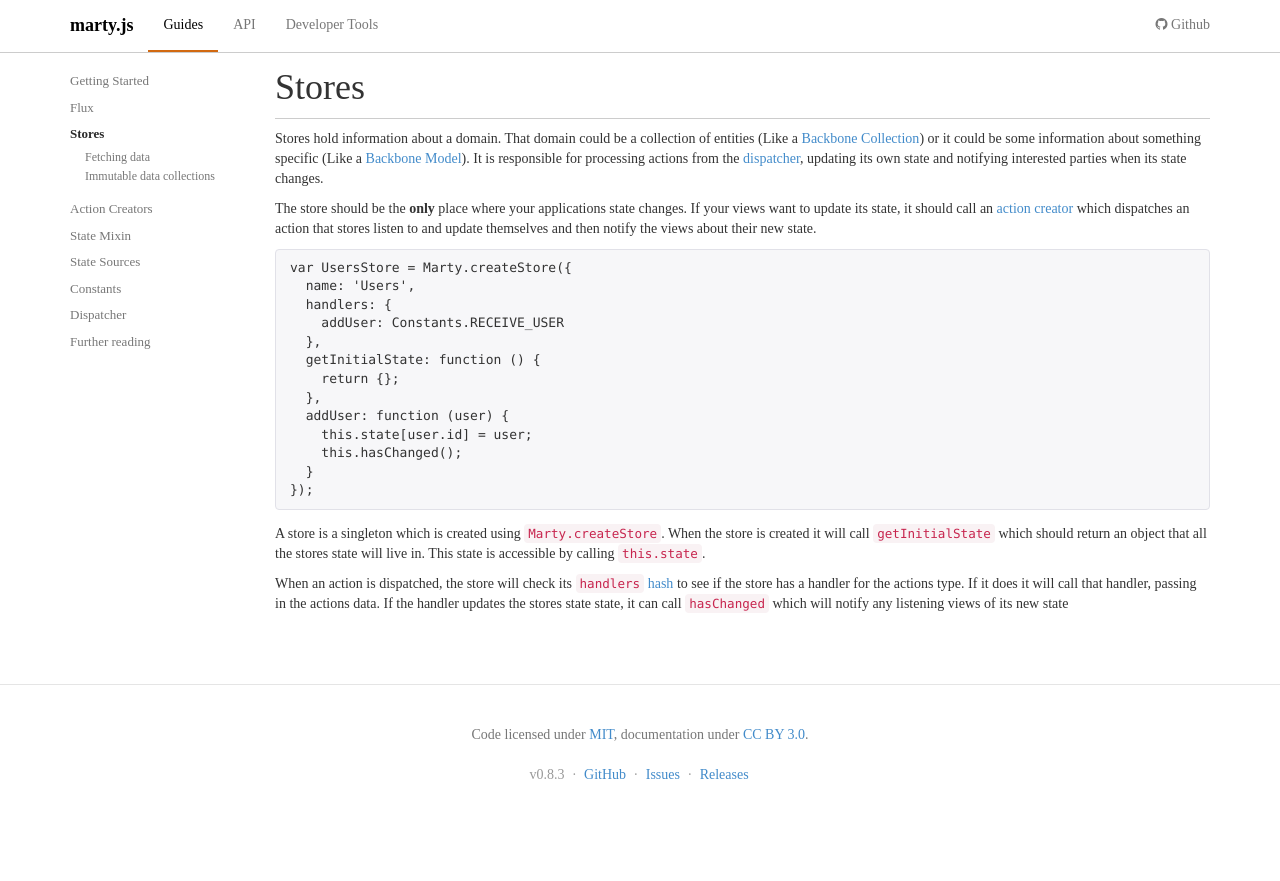
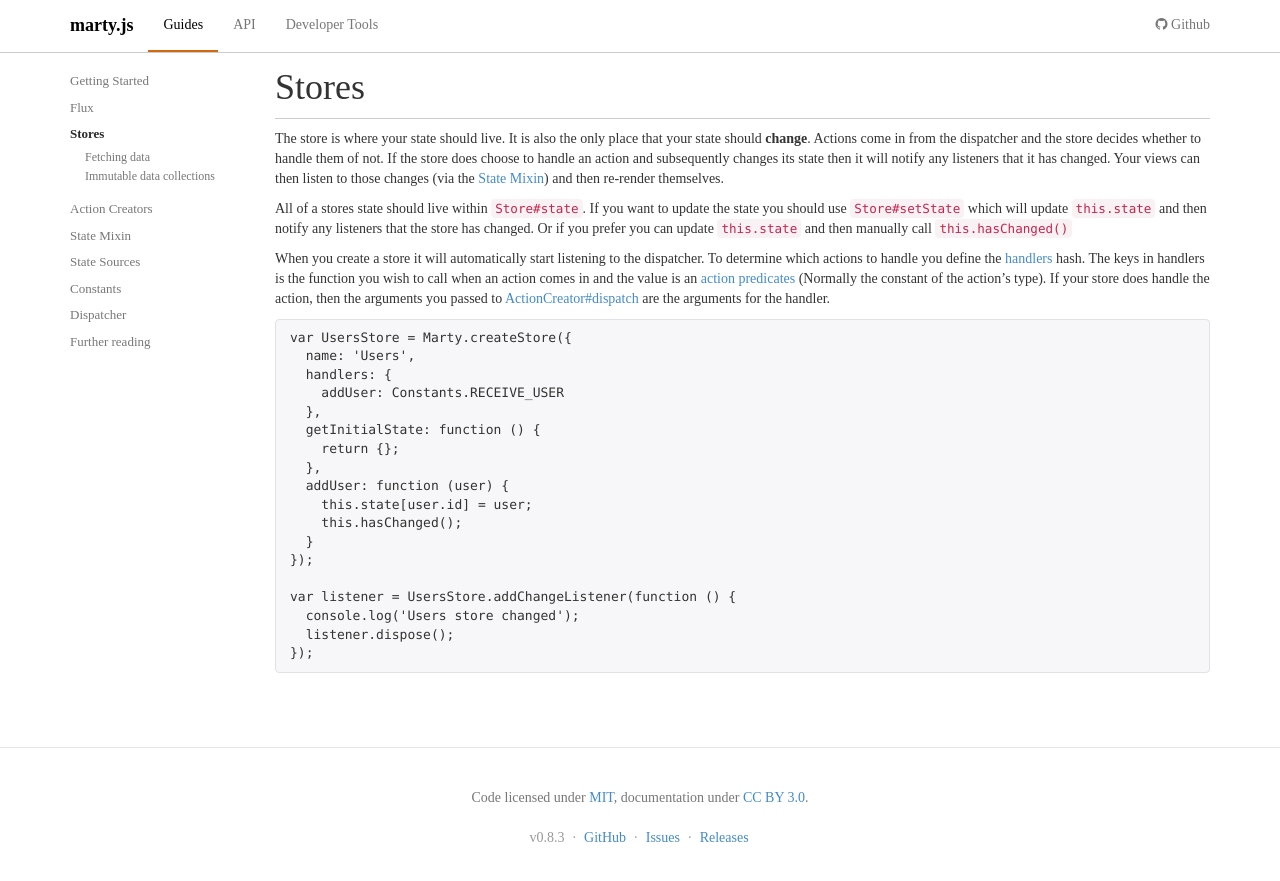
Before and after one commit to alsuper114/marty, a Jekyll site: the page built from docs/_guides/stores/index.md, in a window 1280 px wide. Shown: the top 881 px of the page. Built offline with Jekyll 4.4.1, drawn with Linux system fonts in a browser that asks for light colours; nearby versions of some CDN libraries; library files that are not in the unit come from our copies; Markdown is read by kramdown in place of the engine named in the settings.

Commit message:
Update store docs

```diff
--- a/docs/_guides/stores/index.md
+++ b/docs/_guides/stores/index.md
@@ -5,9 +5,11 @@ id: stores
 section: Stores
 ---
 
-Stores hold information about a domain. That domain could be a collection of entities (Like a [Backbone Collection](http://backbonejs.org/#Collection)) or it could be some information about something specific (Like a [Backbone Model](http://backbonejs.org/#Model)). It is responsible for processing actions from the [dispatcher](/guides/dispatcher/index.html), updating its own state and notifying interested parties when its state changes.
+The store is where your state should live. It is also the only place that your state should **change**. Actions come in from the dispatcher and the store  decides whether to handle them of not. If the store does choose to handle an action and subsequently changes its state then it will notify any listeners that it has changed. Your views can then listen to those changes (via the [State Mixin](/guides/state-mixin)) and then re-render themselves.
 
-The store should be the **only** place where your applications state changes. If your views want to update its state, it should call an [action creator](/guides/action-creators/index.html) which dispatches an action that stores listen to and update themselves and then notify the views about their new state.
+All of a stores state should live within ``Store#state``. If you want to update the state you should use ``Store#setState`` which will update ``this.state`` and then notify any listeners that the store has changed. Or if you prefer you can update ``this.state`` and then manually call ``this.hasChanged()``
+
+When you create a store it will automatically start listening to the dispatcher. To determine which actions to handle you define the [handlers](/api/stores/#handlers) hash. The keys in handlers is the function you wish to call when an action comes in and the value is an [action predicates](/api/stores/#action-predicates) (Normally the constant of the action's type). If your store does handle the action, then the arguments you passed to [ActionCreator#dispatch](/api/action-creators/index.html#dispatch) are the arguments for the handler.
 
 {% highlight js %}
 var UsersStore = Marty.createStore({
@@ -23,8 +25,9 @@ var UsersStore = Marty.createStore({
     this.hasChanged();
   }
 });
+
+var listener = UsersStore.addChangeListener(function () {
+  console.log('Users store changed');
+  listener.dispose();
+});
 {% endhighlight %}
-
-A store is a singleton which is created using [<code>Marty.createStore</code>](/api/stores/index.html#createStore). When the store is created it will call [<code>getInitialState</code>](/api/stores/index.html#getInitialState) which should return an object that all the stores state will live in. This state is accessible by calling <code>this.state</code>.
-
-When an action is dispatched, the store will check its [``handlers`` hash](/api/stores/index.html#handlers) to see if the store has a handler for the actions type. If it does it will call that handler, passing in the actions data. If the handler updates the stores state state, it can call [<code>hasChanged</code>](/api/stores/index.html#hasChanged) which will notify any listening views of its new state
```
Also changed, not shown: docs/_guides/state-sources/index.md (+1 -1 lines), README.md, lib/store.js.
